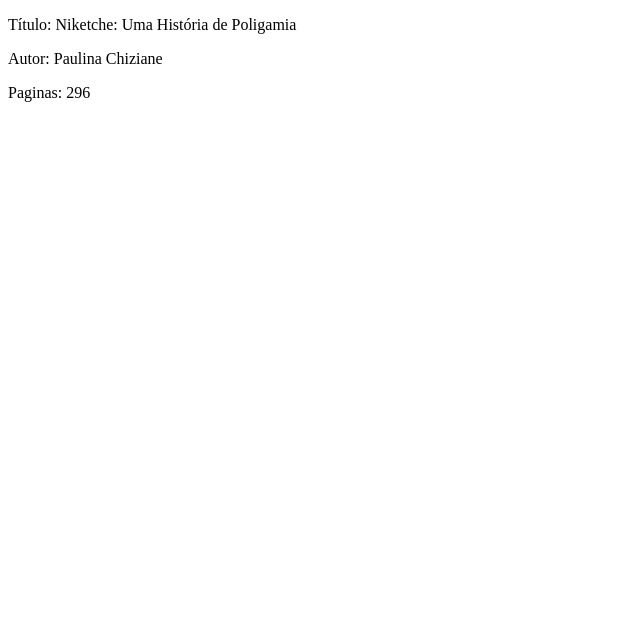
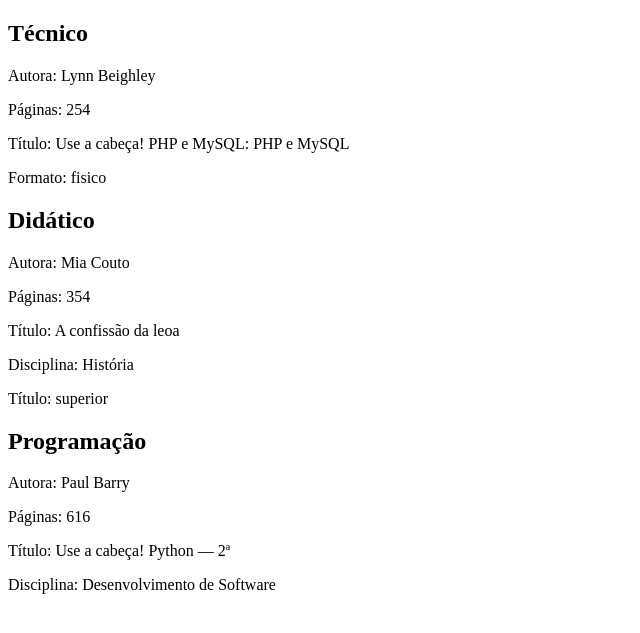
Before and after one commit to ZimboSebastiao/php-poo-exercicios, a PHP site: page / in a window 1280 px wide. Shown: the top 633 px of the page, without its empty margins (0-640 px from the left). Run offline with PHP 8.4, Linux system fonts and the light colour scheme.

Commit message:
exercicio concluido

```diff
--- a/index.php
+++ b/index.php
@@ -8,18 +8,55 @@
 <body>
 
 <?php
-require_once "src/Livro.php";
+require_once "src/Tecnico.php";
+require_once "src/Didatico.php";
+require_once "src/Programacao.php";
 
-$livroA = new Livro;
+$tecnico = new Tecnico;
 
-$livroA->setTitulo("Niketche: Uma História de Poligamia");
-$livroA->setAutor("Paulina Chiziane");
-$livroA->setPaginas(296);
+$tecnico->setAutor("Lynn Beighley");
+$tecnico->setTitulo("Use a cabeça! PHP e MySQL: PHP e MySQL");
+$tecnico->setPaginas("254");
+$tecnico->setFormato(['fisico']);
+
+$didatico = new Didatico;
+
+$didatico->setAutor("Mia Couto");
+$didatico->setTitulo("A confissão da leoa");
+$didatico->setPaginas("354");
+$didatico->setDisciplina("História");
+$didatico->setNivel(['superior']);
+
+
+$programacao = new Programacao;
+
+$programacao->setAutor("Paul Barry");
+$programacao->setTitulo("Use a cabeça! Python ― 2ª");
+$programacao->setPaginas("616");
+$programacao->setArea("Desenvolvimento de Software");
+
+
+
 ?>
+<h2>Técnico</h2>
+<p>Autora: <?=$tecnico->getAutor()?></p>
+<p>Páginas: <?=$tecnico->getPaginas()?></p>
+<p>Título: <?=$tecnico->getTitulo()?></p>
+<p>Formato: <?=$tecnico->getFormato()?></p>
 
-<p>Título: <?=$livroA->getTitulo()?></p>
-<p>Autor: <?=$livroA->getAutor()?></p>
-<p>Paginas: <?=$livroA->getPaginas()?></p>
+<h2>Didático</h2>
+<p>Autora: <?=$didatico->getAutor()?></p>
+<p>Páginas: <?=$didatico->getPaginas()?></p>
+<p>Título: <?=$didatico->getTitulo()?></p>
+<p>Disciplina: <?=$didatico->getDisciplina()?></p>
+<p>Título: <?= $didatico->getNivel()?></p>
+
+<h2>Programação</h2>
+<p>Autora: <?=$programacao->getAutor()?></p>
+<p>Páginas: <?=$programacao->getPaginas()?></p>
+<p>Título: <?=$programacao->getTitulo()?></p>
+<p>Disciplina: <?=$programacao->getArea()?></p>
+
 
 
 </body>
--- a/src/Didatico.php
+++ b/src/Didatico.php
@@ -20,9 +20,9 @@ class Didatico extends Livro{
     }
 
 
-    public function getNivel(): array
+    public function getNivel(): string
     {
-        return $this->nivel;
+        return implode(", ", $this->nivel) ;
     }
 
 
--- a/src/Livro.php
+++ b/src/Livro.php
@@ -1,6 +1,6 @@
 <?php
 
-class Livro {
+abstract class Livro {
     private string $titulo;
     private string $autor;
     private int $paginas = 0;
--- a/src/Tecnico.php
+++ b/src/Tecnico.php
@@ -2,12 +2,12 @@
 require_once "Livro.php";
 
 class Tecnico extends Livro {
-    private array $formato = ["digital", "fisico"];
+    private array $formato = ["digital ", "fisico"];
 
 
-    public function getFormato(): array
+    public function getFormato(): string
     {
-        return $this->formato;
+        return implode(", ", $this->formato ) ;
     }
 
     public function setFormato(array $formato): self
```
